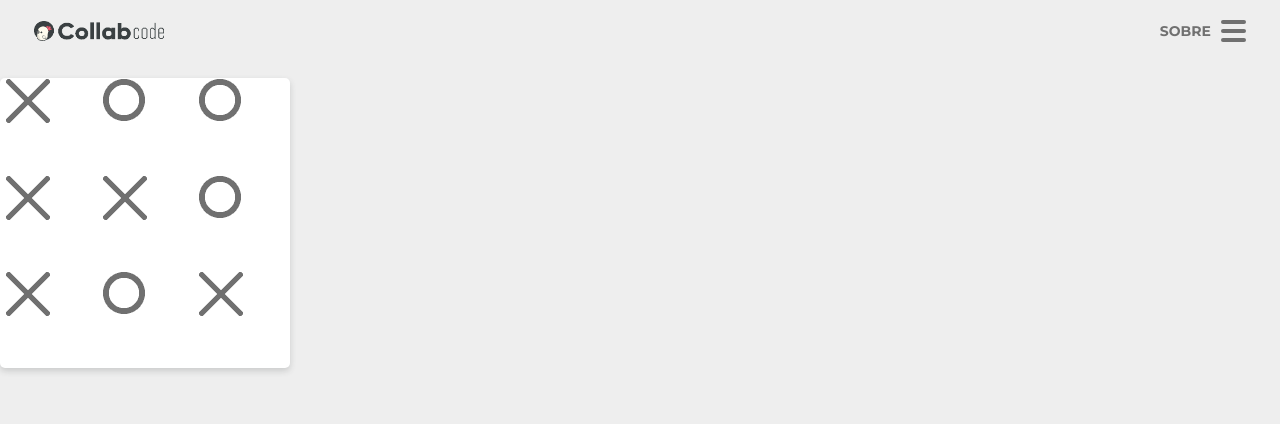
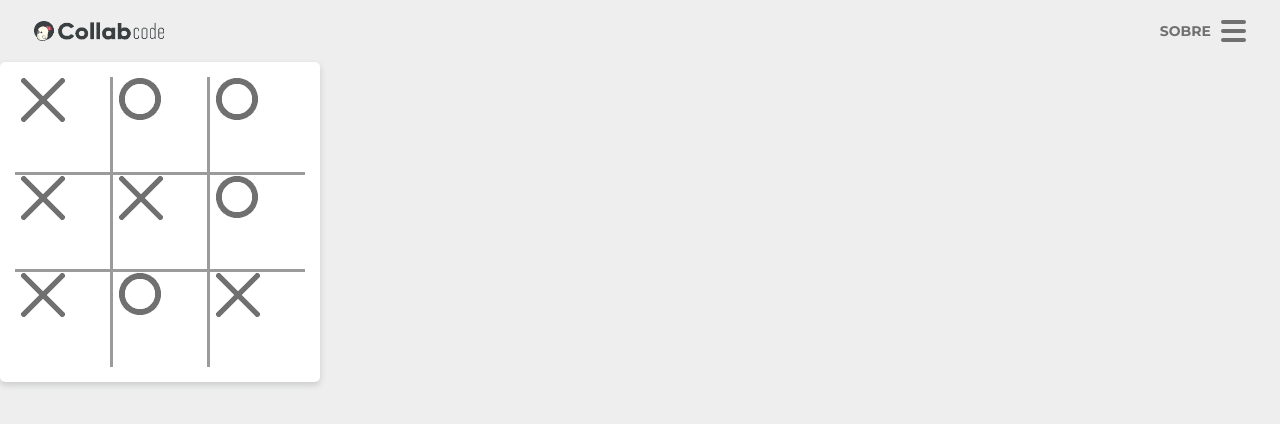
Before and after one commit to leandrowillian/jogo-da-velha, a React (Create React App) app: page / in a window 1280 px wide. Shown: the top 424 px of the page. Built offline with nearby package versions, Linux system fonts and the light colour scheme.

Commit message:
estilização do component Hashtag

```diff
--- a/src/components/Hashtag/styles.css
+++ b/src/components/Hashtag/styles.css
@@ -1,6 +1,17 @@
+.card {
+    padding: 15px;
+}
+
 .hashtag {
     display: grid;
     height: 100%;
-    grid-template-columns: 33.333% 33.333% 33.333%;
-    grid-template-rows: 33.333% 33.333% 33.333%;
+    background-color: var(--color-third);
+    grid-template-columns: 1fr 1fr 1fr;
+    grid-template-rows: 1fr 1fr 1fr;
+    grid-column-gap: 3px;
+    grid-row-gap: 3px;
 }
+
+.hashtag > .item {
+    background-color: var(--color-zero);
+}
--- a/src/styles/generic/reset.css
+++ b/src/styles/generic/reset.css
@@ -7,4 +7,5 @@
 ul, ol {
     list-style: none;
     padding: 0;
+    margin: 0;
 }
```
